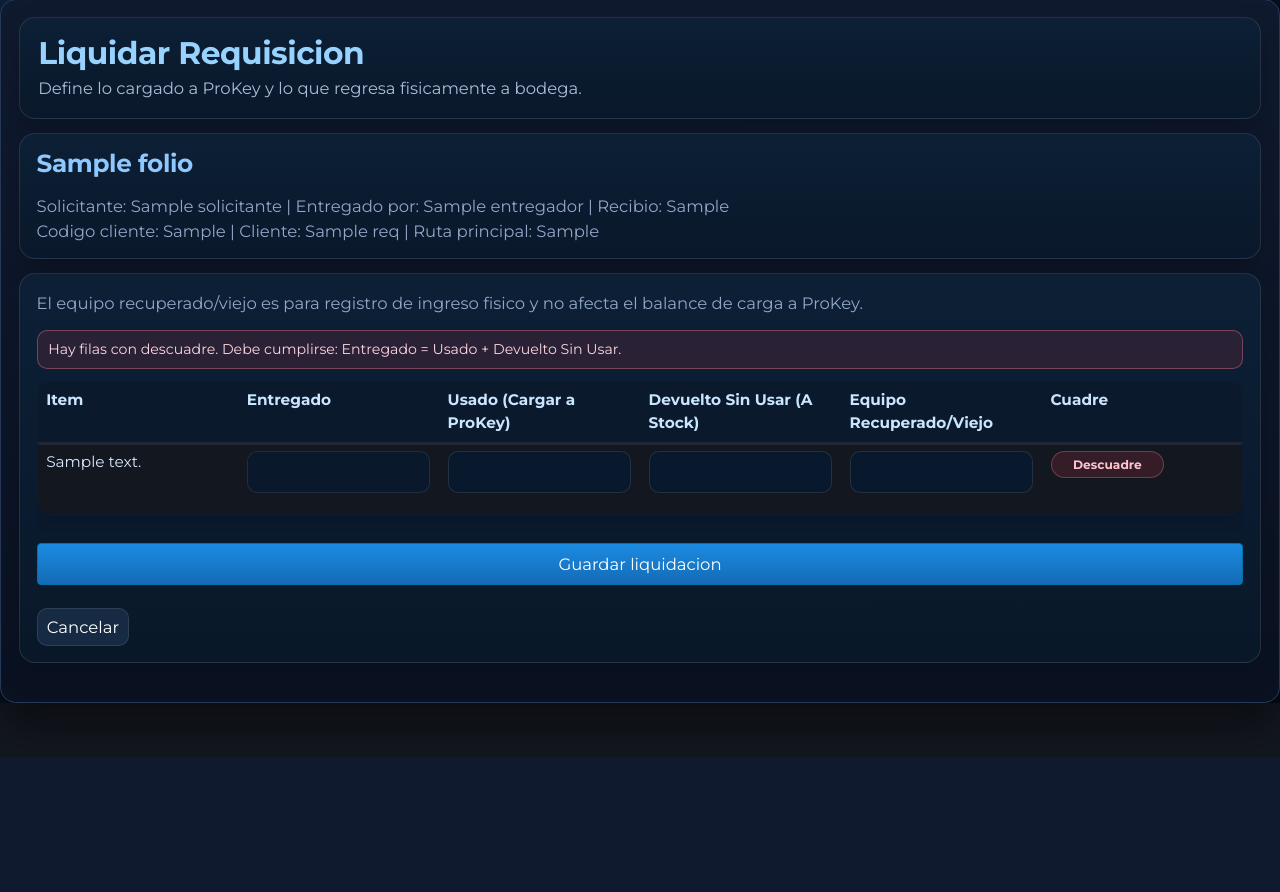
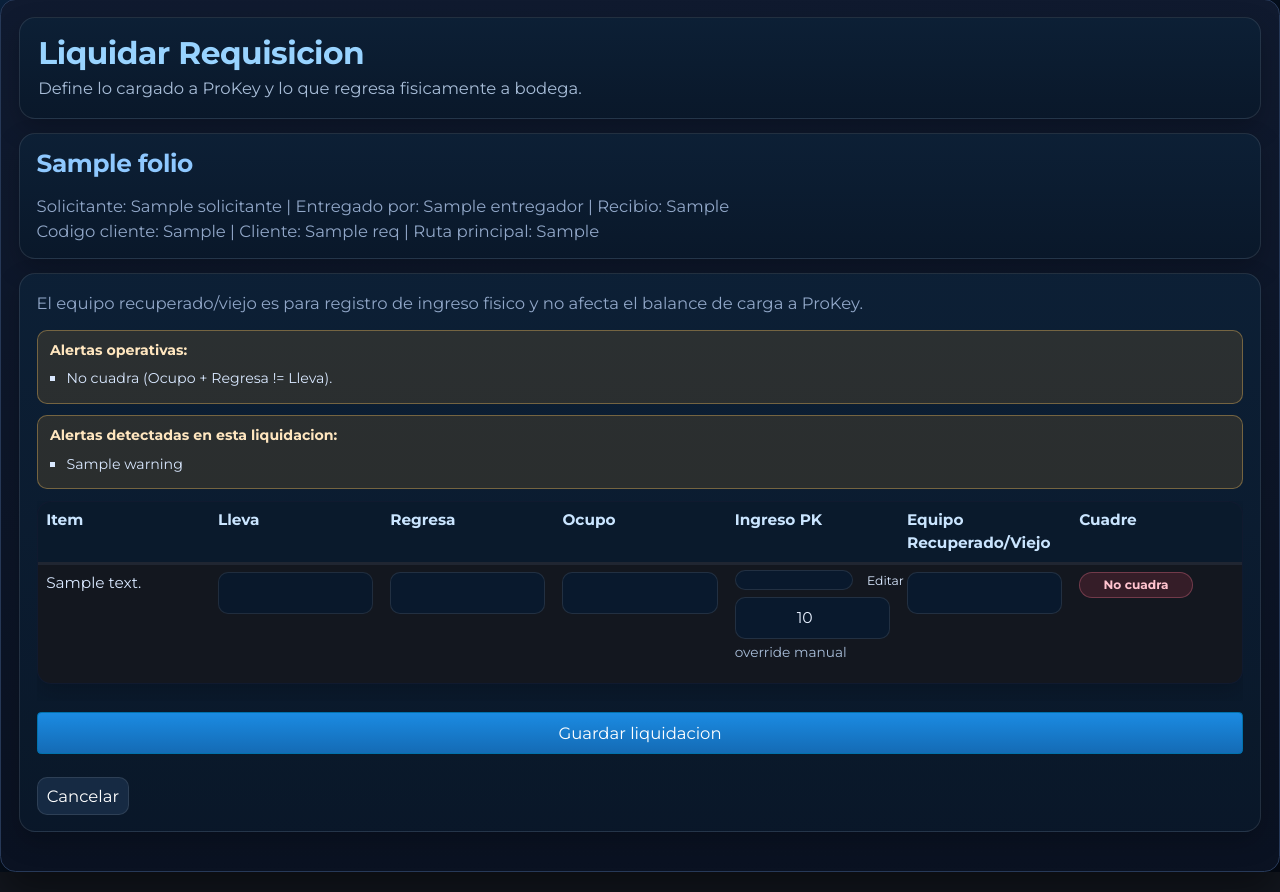
Before and after one commit to ECamposR/requis-minimal, a FastAPI app: template templates/bodega_liquidar.html in a window 1280 px wide. Shown: the part 43-935 px from the top of the page. Before the commit the page ends 800 px from the top, so only its background shows below. Run offline with FastAPI, Linux system fonts and the light colour scheme; the template is opened without the code that fills it: most values are stand-ins (such as "Sample title", 1, 10 or a date in 2020); some libraries are stand-ins or nearby versions.

Commit message:
feat(liquidacion): agregar override de ingreso PK y alertas operativas

```diff
--- a/app/database.py
+++ b/app/database.py
@@ -167,6 +167,8 @@ def run_migrations() -> None:
                 conn.execute(
                     text("ALTER TABLE items ADD COLUMN cantidad_devuelta_danada INTEGER NOT NULL DEFAULT 0")
                 )
+            if "pk_qty_override" not in item_columns:
+                conn.execute(text("ALTER TABLE items ADD COLUMN pk_qty_override INTEGER"))
 
         if "catalogo_items" in tables:
             catalogo_columns = {
--- a/app/main.py
+++ b/app/main.py
@@ -24,7 +24,7 @@ from .crud import (
     transicionar_requisicion,
 )
 from .database import get_db, run_migrations
-from .models import CatalogoItem, Requisicion, Usuario
+from .models import CatalogoItem, Item, Requisicion, Usuario
 
 load_dotenv()
 
@@ -120,6 +120,43 @@ def redirect_with_message(url: str, message: str, level: str = "success") -> Red
     safe_level = quote_plus(level)
     sep = "&" if "?" in url else "?"
     return RedirectResponse(url=f"{url}{sep}msg={safe_msg}&type={safe_level}", status_code=303)
+
+
+def _parse_non_negative_int(value: object, field_name: str, allow_null: bool = False) -> int | None:
+    raw = str(value if value is not None else "").strip()
+    if allow_null and raw == "":
+        return None
+    if raw == "":
+        raw = "0"
+    try:
+        parsed = int(raw)
+    except ValueError as exc:
+        raise HTTPException(status_code=400, detail=f"Campo invalido: {field_name}") from exc
+    if parsed < 0:
+        raise HTTPException(status_code=400, detail=f"Campo invalido: {field_name} no permite negativos")
+    return parsed
+
+
+def _ingreso_pk_final(item: Item) -> int:
+    return int(item.pk_qty_override) if item.pk_qty_override is not None else int(item.cantidad_usada or 0)
+
+
+def _liquidacion_warnings(items: list[Item]) -> list[str]:
+    warnings: list[str] = []
+    for item in items:
+        entregado = float(item.cantidad_entregada or 0)
+        usada = int(item.cantidad_usada or 0)
+        regresa = int(item.cantidad_devuelta_sin_usar or 0)
+
+        if regresa > entregado:
+            warnings.append(
+                f"{item.descripcion}: Regresa ({regresa}) es mayor que Lleva ({int(entregado) if entregado.is_integer() else entregado})."
+            )
+        if abs((usada + regresa) - entregado) > 1e-9:
+            warnings.append(
+                f"{item.descripcion}: No cuadra (Ocupo + Regresa = {usada + regresa}, Lleva = {int(entregado) if entregado.is_integer() else entregado})."
+            )
+    return warnings
 
 
 def ensure_admin(current_user: Usuario) -> None:
@@ -771,7 +808,7 @@ def bodega_liquidar_form(
 
     return templates.TemplateResponse(
         "bodega_liquidar.html",
-        template_context(request, current_user, req=req),
+        template_context(request, current_user, req=req, liquidacion_warnings=_liquidacion_warnings(req.items)),
     )
 
 
@@ -795,32 +832,21 @@ async def bodega_liquidar_guardar(
 
     form_data = await request.form()
     for item in req.items:
-        raw_usada = str(form_data.get(f"usada_{item.id}", "0")).strip() or "0"
-        raw_dev_sin = str(form_data.get(f"devuelta_sin_usar_{item.id}", "0")).strip() or "0"
-        raw_recup = str(form_data.get(f"recuperada_{item.id}", "0")).strip() or "0"
-        try:
-            cantidad_usada = int(raw_usada)
-            cantidad_devuelta_sin_usar = int(raw_dev_sin)
-            cantidad_devuelta_danada = int(raw_recup)
-        except ValueError as exc:
-            raise HTTPException(status_code=400, detail="Liquidacion invalida: usa solo cantidades enteras") from exc
-
-        if cantidad_usada < 0 or cantidad_devuelta_sin_usar < 0 or cantidad_devuelta_danada < 0:
-            raise HTTPException(status_code=400, detail="Liquidacion invalida: no se permiten cantidades negativas")
-
-        entregado = float(item.cantidad_entregada or 0)
-        if abs(entregado - (cantidad_usada + cantidad_devuelta_sin_usar)) > 1e-9:
-            raise HTTPException(
-                status_code=400,
-                detail=(
-                    f"Descuadre en item '{item.descripcion}': "
-                    "Entregado debe ser igual a Usado + Devuelto Sin Usar"
-                ),
-            )
+        cantidad_usada = _parse_non_negative_int(form_data.get(f"usada_{item.id}", 0), "Ocupo")
+        cantidad_devuelta_sin_usar = _parse_non_negative_int(
+            form_data.get(f"devuelta_sin_usar_{item.id}", 0), "Regresa"
+        )
+        cantidad_devuelta_danada = _parse_non_negative_int(form_data.get(f"recuperada_{item.id}", 0), "Recuperado")
+        pk_qty_override = _parse_non_negative_int(
+            form_data.get(f"pk_override_{item.id}", ""),
+            "Ingreso PK override",
+            allow_null=True,
+        )
 
         item.cantidad_usada = cantidad_usada
         item.cantidad_devuelta_sin_usar = cantidad_devuelta_sin_usar
         item.cantidad_devuelta_danada = cantidad_devuelta_danada
+        item.pk_qty_override = pk_qty_override
 
     transicionar_requisicion(
         db,
@@ -828,6 +854,13 @@ async def bodega_liquidar_guardar(
         nuevo_estado="liquidada",
         actor_id=current_user.id,
     )
+    warnings = _liquidacion_warnings(req.items)
+    if warnings:
+        return redirect_with_message(
+            "/bodega",
+            f"Liquidacion registrada con alertas ({len(warnings)}). Revisa detalle.",
+            "warning",
+        )
     return redirect_with_message("/bodega", "Liquidacion registrada correctamente", "success")
 
 
@@ -1310,10 +1343,18 @@ def detalle_requisicion(req_id: int, current_user: Usuario = Depends(get_current
     prokey_summary = [
         {
             "descripcion": item.descripcion,
-            "cantidad_usada": item.cantidad_usada,
+            "ingreso_pk_final": _ingreso_pk_final(item),
         }
         for item in req.items
-        if (item.cantidad_usada or 0) > 0
+        if _ingreso_pk_final(item) > 0
+    ]
+    retornos_summary = [
+        {
+            "descripcion": item.descripcion,
+            "regresa": int(item.cantidad_devuelta_sin_usar or 0),
+        }
+        for item in req.items
+        if int(item.cantidad_devuelta_sin_usar or 0) > 0
     ]
     catalogo_map = {
         normalize_catalog_name(row.nombre): row.es_servicio
@@ -1347,6 +1388,7 @@ def detalle_requisicion(req_id: int, current_user: Usuario = Depends(get_current
         "delivered_at": req.delivered_at,
         "timeline": timeline,
         "prokey_summary": prokey_summary,
+        "retornos_summary": retornos_summary,
         "items": [
             {
                 "descripcion": item.descripcion,
@@ -1355,6 +1397,8 @@ def detalle_requisicion(req_id: int, current_user: Usuario = Depends(get_current
                 "cantidad_usada": item.cantidad_usada,
                 "cantidad_devuelta_sin_usar": item.cantidad_devuelta_sin_usar,
                 "cantidad_devuelta_danada": item.cantidad_devuelta_danada,
+                "pk_qty_override": item.pk_qty_override,
+                "ingreso_pk_final": _ingreso_pk_final(item),
                 "es_servicio": catalogo_map.get(normalize_catalog_name(item.descripcion), False),
                 "unidad": item.unidad,
             }
--- a/app/models.py
+++ b/app/models.py
@@ -133,6 +133,7 @@ class Item(Base):
     cantidad_usada: Mapped[int] = mapped_column(Integer, nullable=False, default=0)
     cantidad_devuelta_sin_usar: Mapped[int] = mapped_column(Integer, nullable=False, default=0)
     cantidad_devuelta_danada: Mapped[int] = mapped_column(Integer, nullable=False, default=0)
+    pk_qty_override: Mapped[int | None] = mapped_column(Integer, nullable=True)
     unidad: Mapped[str] = mapped_column(String(40), nullable=False)
 
     requisicion: Mapped["Requisicion"] = relationship("Requisicion", back_populates="items")
--- a/static/theme.css
+++ b/static/theme.css
@@ -308,6 +308,49 @@ table tbody tr:hover td {
     font-size: 0.86rem;
 }
 
+.liquidacion-warning {
+    margin-bottom: 0.7rem;
+    border-radius: 10px;
+    border: 1px solid rgba(240, 186, 96, 0.38);
+    background: rgba(135, 101, 43, 0.25);
+    color: #ffe6bf;
+    padding: 0.55rem 0.75rem;
+    font-size: 0.86rem;
+}
+
+.liquidacion-warning ul {
+    margin: 0.45rem 0 0;
+    padding-left: 1rem;
+}
+
+.liquidacion-warning.is-server {
+    margin-top: 0.3rem;
+}
+
+.liquidacion-table .pk-toggle {
+    display: inline-flex;
+    align-items: center;
+    gap: 0.35rem;
+    font-size: 0.75rem;
+    margin-bottom: 0.2rem;
+}
+
+.liquidacion-table .js-pk-override[readonly] {
+    opacity: 0.75;
+}
+
+.liquidacion-row.is-over-return {
+    background: rgba(133, 45, 63, 0.14);
+}
+
+.liquidacion-subtitle {
+    margin: 0.2rem 0 0.6rem;
+    font-size: 0.82rem;
+    letter-spacing: 0.04em;
+    text-transform: uppercase;
+    color: var(--ui-muted);
+}
+
 .table-actions .inline {
     display: inline-block;
 }
--- a/templates/bodega_liquidar.html
+++ b/templates/bodega_liquidar.html
@@ -22,6 +22,17 @@
     <p class="page-subtitle liquidacion-note">
         El equipo recuperado/viejo es para registro de ingreso fisico y no afecta el balance de carga a ProKey.
     </p>
+    <div id="liquidacion-warning" class="liquidacion-warning" hidden></div>
+    {% if liquidacion_warnings %}
+    <div class="liquidacion-warning is-server">
+        <strong>Alertas detectadas en esta liquidacion:</strong>
+        <ul>
+            {% for warning in liquidacion_warnings %}
+            <li>{{ warning }}</li>
+            {% endfor %}
+        </ul>
+    </div>
+    {% endif %}
     <form method="POST" action="/bodega/{{ req.id }}/liquidar" id="liquidacion-form">
         <div id="liquidacion-error" class="liquidacion-error" hidden></div>
         <div class="table-wrap">
@@ -29,9 +40,10 @@
                 <thead>
                 <tr>
                     <th>Item</th>
-                    <th class="qty-col">Entregado</th>
-                    <th class="qty-col">Usado (Cargar a ProKey)</th>
-                    <th class="qty-col">Devuelto Sin Usar (A Stock)</th>
+                    <th class="qty-col">Lleva</th>
+                    <th class="qty-col">Regresa</th>
+                    <th class="qty-col">Ocupo</th>
+                    <th class="qty-col">Ingreso PK</th>
                     <th class="qty-col">Equipo Recuperado/Viejo</th>
                     <th class="qty-col">Cuadre</th>
                 </tr>
@@ -42,7 +54,18 @@
                 <tr class="liquidacion-row" data-entregado="{{ entregado }}">
                     <td>{{ item.descripcion }}</td>
                     <td class="qty-col">
-                        <input type="number" value="{{ entregado }}" readonly tabindex="-1">
+                        <input type="number" value="{{ entregado }}" readonly tabindex="-1" class="js-lleva">
+                    </td>
+                    <td class="qty-col">
+                        <input
+                            type="number"
+                            name="devuelta_sin_usar_{{ item.id }}"
+                            min="0"
+                            step="1"
+                            value="{{ item.cantidad_devuelta_sin_usar }}"
+                            class="js-regresa"
+                            required
+                        >
                     </td>
                     <td class="qty-col">
                         <input
@@ -51,20 +74,27 @@
                             min="0"
                             step="1"
                             value="{{ item.cantidad_usada }}"
-                            class="js-usada"
+                            class="js-ocupo"
                             required
                         >
                     </td>
                     <td class="qty-col">
+                        <label class="pk-toggle">
+                            <input type="checkbox" class="js-pk-toggle" {% if item.pk_qty_override is not none %}checked{% endif %}>
+                            Editar
+                        </label>
                         <input
                             type="number"
-                            name="devuelta_sin_usar_{{ item.id }}"
+                            name="pk_override_{{ item.id }}"
                             min="0"
                             step="1"
-                            value="{{ item.cantidad_devuelta_sin_usar }}"
-                            class="js-devuelta"
-                            required
+                            value="{{ item.pk_qty_override if item.pk_qty_override is not none else '' }}"
+                            class="js-pk-override"
+                            {% if item.pk_qty_override is none %}readonly{% endif %}
                         >
+                        <small class="status-muted js-pk-auto">
+                            {% if item.pk_qty_override is none %}auto = Ocupo{% else %}override manual{% endif %}
+                        </small>
                     </td>
                     <td class="qty-col">
                         <input
@@ -97,43 +127,87 @@
     const form = document.getElementById("liquidacion-form");
     if (!form) return;
     const errorBox = document.getElementById("liquidacion-error");
+    const warningBox = document.getElementById("liquidacion-warning");
     const rows = Array.from(form.querySelectorAll(".liquidacion-row"));
 
-    function toInt(value) {
-        const n = Number.parseInt(String(value ?? "").trim(), 10);
-        return Number.isNaN(n) ? 0 : n;
+    function toIntOrNull(value) {
+        const raw = String(value ?? "").trim();
+        if (raw === "") return 0;
+        if (!/^\d+$/.test(raw)) return null;
+        return Number.parseInt(raw, 10);
     }
 
     function evalRow(row) {
         const entregado = Number(row.dataset.entregado || "0");
-        const usada = toInt(row.querySelector(".js-usada")?.value);
-        const devuelta = toInt(row.querySelector(".js-devuelta")?.value);
+        const regresa = toIntOrNull(row.querySelector(".js-regresa")?.value);
+        const ocupo = toIntOrNull(row.querySelector(".js-ocupo")?.value);
+        const recuperada = toIntOrNull(row.querySelector(".js-recuperada")?.value);
+        const toggle = row.querySelector(".js-pk-toggle");
+        const pkOverride = row.querySelector(".js-pk-override");
+        const pkAuto = row.querySelector(".js-pk-auto");
         const chip = row.querySelector(".js-cuadre");
-        const ok = Math.abs((usada + devuelta) - entregado) < 1e-9;
+        const errors = [];
+        const warnings = [];
+
+        if (regresa === null || ocupo === null || recuperada === null) {
+            errors.push("Usa solo enteros no negativos.");
+        }
+
+        const regresaVal = regresa ?? 0;
+        const ocupoVal = ocupo ?? 0;
+        const ok = Math.abs((ocupoVal + regresaVal) - entregado) < 1e-9;
+        if (!ok) warnings.push("No cuadra (Ocupo + Regresa != Lleva).");
+        if (regresaVal > entregado) warnings.push("Regresa mayor a lo entregado.");
+
+        const isOverride = toggle instanceof HTMLInputElement ? toggle.checked : false;
+        if (pkOverride instanceof HTMLInputElement) {
+            pkOverride.readOnly = !isOverride;
+            if (!isOverride) {
+                pkOverride.value = "";
+                if (pkAuto) pkAuto.textContent = "auto = Ocupo";
+            } else if (pkAuto) {
+                pkAuto.textContent = "override manual";
+            }
+        }
+
+        row.classList.toggle("is-over-return", regresaVal > entregado);
         if (chip) {
-            chip.textContent = ok ? "Cuadre OK" : "Descuadre";
+            chip.textContent = ok ? "Cuadre OK" : "No cuadra";
             chip.classList.toggle("is-ok", ok);
             chip.classList.toggle("is-bad", !ok);
         }
-        return ok;
+        return { errors, warnings };
     }
 
     function validateAll() {
-        let allOk = true;
+        const allErrors = [];
+        const allWarnings = [];
         for (const row of rows) {
-            const ok = evalRow(row);
-            if (!ok) allOk = false;
+            const result = evalRow(row);
+            for (const err of result.errors) allErrors.push(err);
+            for (const warn of result.warnings) allWarnings.push(warn);
         }
+
         if (errorBox) {
-            if (allOk) {
+            if (!allErrors.length) {
                 errorBox.hidden = true;
                 errorBox.textContent = "";
             } else {
                 errorBox.hidden = false;
-                errorBox.textContent = "Hay filas con descuadre. Debe cumplirse: Entregado = Usado + Devuelto Sin Usar.";
+                errorBox.textContent = "Hay valores invalidos. Usa solo enteros no negativos.";
             }
         }
-        return allOk;
+        if (warningBox) {
+            if (!allWarnings.length) {
+                warningBox.hidden = true;
+                warningBox.innerHTML = "";
+            } else {
+                const uniqueWarnings = [...new Set(allWarnings)];
+                warningBox.hidden = false;
+                warningBox.innerHTML = `<strong>Alertas operativas:</strong><ul>${uniqueWarnings.map((w) => `<li>${w}</li>`).join("")}</ul>`;
+            }
+        }
+        return allErrors.length === 0;
     }
 
     form.addEventListener("input", (event) => {
@@ -145,6 +219,14 @@
     });
 
     form.addEventListener("submit", (event) => {
+        for (const row of rows) {
+            const toggle = row.querySelector(".js-pk-toggle");
+            const pkOverride = row.querySelector(".js-pk-override");
+            const isOverride = toggle instanceof HTMLInputElement ? toggle.checked : false;
+            if (!isOverride && pkOverride instanceof HTMLInputElement) {
+                pkOverride.value = "";
+            }
+        }
         if (!validateAll()) {
             event.preventDefault();
         }
```
Also changed, not shown: docs/ai/TASKS.md (+10 -1 lines), docs/ai/WORKLOG.md (+78 -0 lines), static/app.js (+31 -10 lines), tests/test_basic_flow.py (+13 -7 lines).
